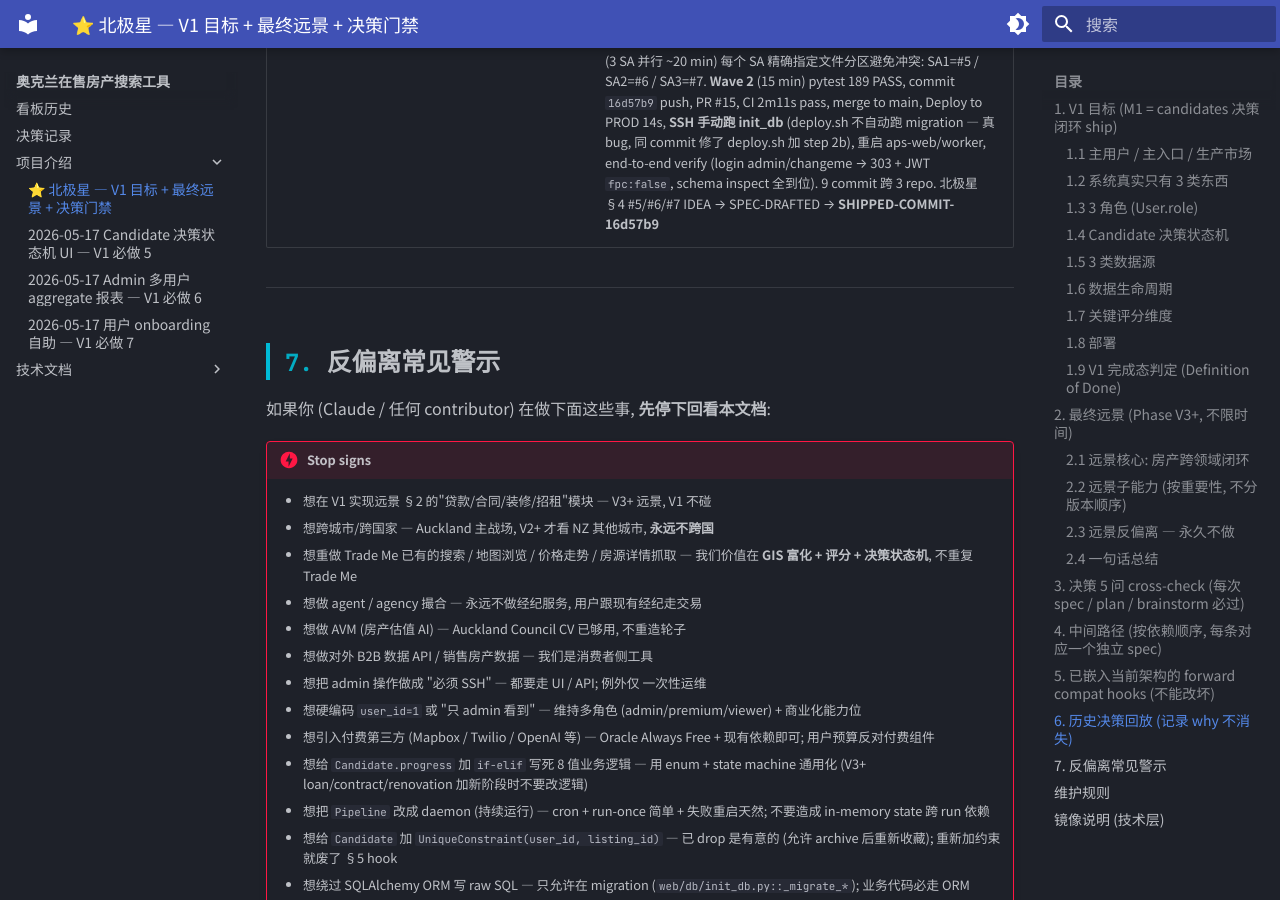
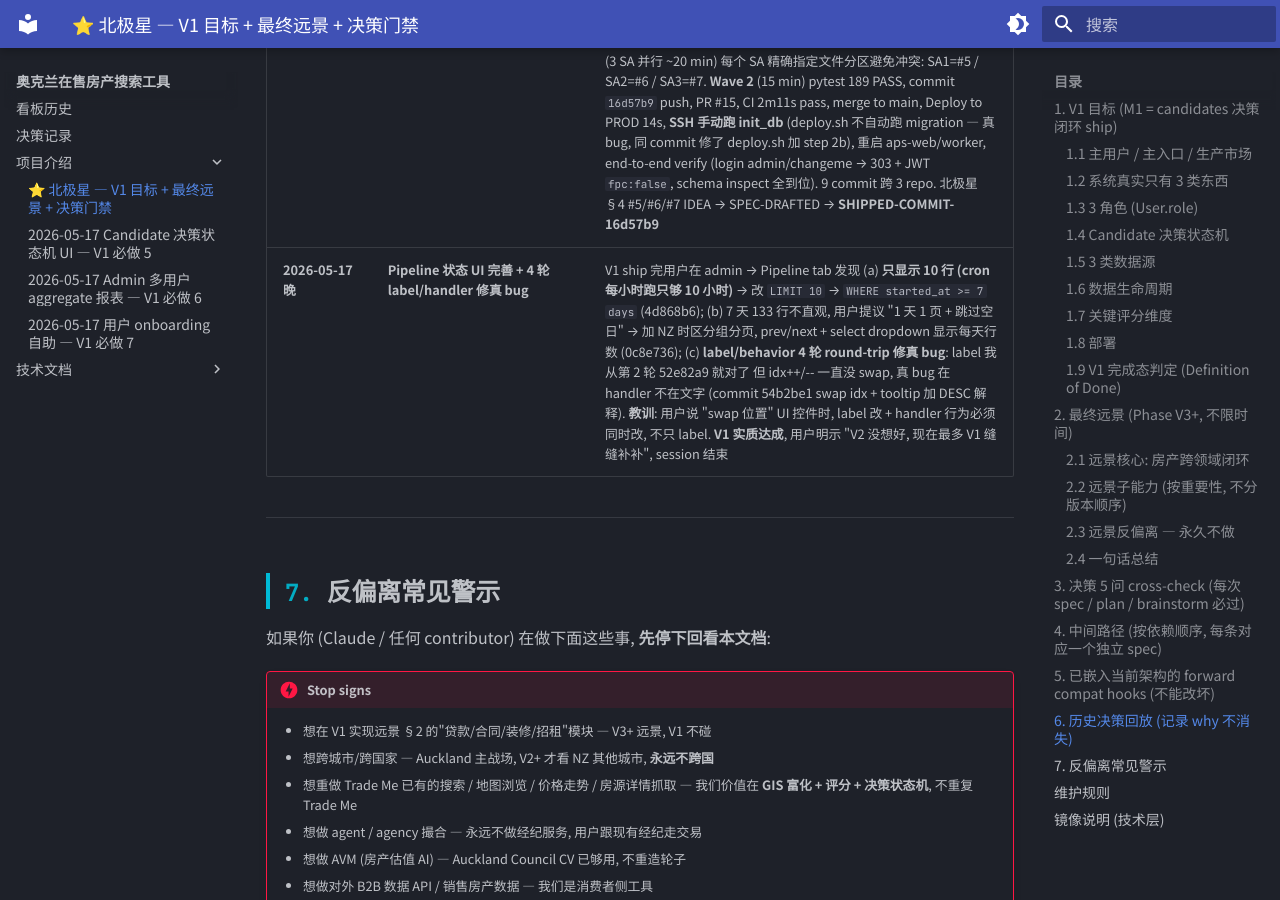
Before and after one commit to ChunmiaoYu/Projects-Wiki, an MkDocs documentation site: the page built from docs/auckland-property-shortlist/specs/north-star-v1-target.md, in a window 1280 px wide and 900 px high, scrolled down 13531 px. Built offline with MkDocs 1.6.1 and Material for MkDocs 9.7.7, drawn with Linux system fonts in a browser that asks for light colours.

Commit message:
docs(aps): 北极星 v1.5 — Pipeline UI 完善 + 4 轮 label/handler 教训进 §6
Co-Authored-By: Claude Opus 4.7 (1M context) <noreply@anthropic.com>

```diff
--- a/docs/auckland-property-shortlist/specs/north-star-v1-target.md
+++ b/docs/auckland-property-shortlist/specs/north-star-v1-target.md
@@ -329,6 +329,7 @@ graph LR
 | 2026-05-17 | **V1 必做 3 spec 一批 ship** (#5 Candidate UI / #6 Admin 报表 / #7 用户 onboarding) | 用户 "全部 spec" 触发; 3 subagent 并行 (~6 min wallclock vs 串行 ~25 min), 同时写项目 repo + docs-hub wiki (内容一致). 总 ~1195 行 spec. **配套修 stale**: SA1 抓到北极星 §1 progress "8 值" 实际是 10 值 (`new/watching/research/negotiating/offered/offer_failed/offer_cancelled/contracted/settled/dropped`, code `web/routers/candidates.py:80`), 同 commit 修. 3 个 BIG open question 待用户决. 北极星 §4 #5/#6/#7 状态 IDEA → SPEC-DRAFTED-2026-05-17 |
 | 2026-05-17 | **3 BIG open question 用户决** (#5 progress 倒退 / #5 notes cap / #7 email infra) | (a) **#5 progress 允许倒退 = A. 允许任意转** — friends-and-family beta 信任用户, settled→research 都行; 商业化加约束 hook 不破坏 forward compat. (b) **#5 transition_notes 设 2000 char 上限** — 前端 textarea maxlength + 后端 pydantic Field(max_length=2000) 双校验. (c) **#7 选方案 X (无 email + admin UI)** — 用户质疑 "为什么用 email"; friends-and-family 6 人都是 admin 拉的, 不需要陌生人公开 signup. spec 重写 544→497 行: admin UI "新建用户"/"重置密码" 按钮生成临时密码 admin 截图发 WeChat → user login 后 force_password_change flag 强制改密. 5 问 Q4 答 "部分" (解 SSH 痛点, 不到完全 self-service, V2 商业化时升级). V2 加 email 时 forward compat hook 留 (`web/services/email.py` stub + `User.created_via='self_signup'` enum 值保留位). spec #5 Q1/Q2 标 "用户决" 段; spec #7 完全重写 v2 |
 | 2026-05-17 | **V1 必做 3 spec 全部 SHIPPED (commit 16d57b9 → main → Deploy to PROD)** | 用户喊 "直接 C 能并行尽量并行 提速". 3 wave 执行: **Wave 0** (main 单线 10 min) schema 准备 (commit `777e81c` — `candidate_progress_history` CREATE TABLE + `User` 3 列 ADD COLUMN with DEFAULT, additive 只加不删, 跟 PR #13 同 pattern; PROD pre-deploy snapshot `/opt/aps/backups/pre_v1_3specs_1779006606.db` 307MB). **Wave 1** (3 SA 并行 ~20 min) 每个 SA 精确指定文件分区避免冲突: SA1=#5 / SA2=#6 / SA3=#7. **Wave 2** (15 min) pytest 189 PASS, commit `16d57b9` push, PR #15, CI 2m11s pass, merge to main, Deploy to PROD 14s, **SSH 手动跑 init_db** (deploy.sh 不自动跑 migration — 真 bug, 同 commit 修了 deploy.sh 加 step 2b), 重启 aps-web/worker, end-to-end verify (login admin/changeme → 303 + JWT `fpc:false`, schema inspect 全到位). 9 commit 跨 3 repo. 北极星 §4 #5/#6/#7 IDEA → SPEC-DRAFTED → **SHIPPED-COMMIT-16d57b9** |
+| 2026-05-17 晚 | **Pipeline 状态 UI 完善 + 4 轮 label/handler 修真 bug** | V1 ship 完用户在 admin → Pipeline tab 发现 (a) **只显示 10 行 (cron 每小时跑只够 10 小时)** → 改 `LIMIT 10` → `WHERE started_at >= 7 days` (4d868b6); (b) 7 天 133 行不直观, 用户提议 "1 天 1 页 + 跳过空日" → 加 NZ 时区分组分页, prev/next + select dropdown 显示每天行数 (0c8e736); (c) **label/behavior 4 轮 round-trip 修真 bug**: label 我从第 2 轮 52e82a9 就对了 但 idx++/-- 一直没 swap, 真 bug 在 handler 不在文字 (commit 54b2be1 swap idx + tooltip 加 DESC 解释). **教训**: 用户说 "swap 位置" UI 控件时, label 改 + handler 行为必须同时改, 不只 label. **V1 实质达成**, 用户明示 "V2 没想好, 现在最多 V1 缝缝补补", session 结束 |
 
 ---
 
```
